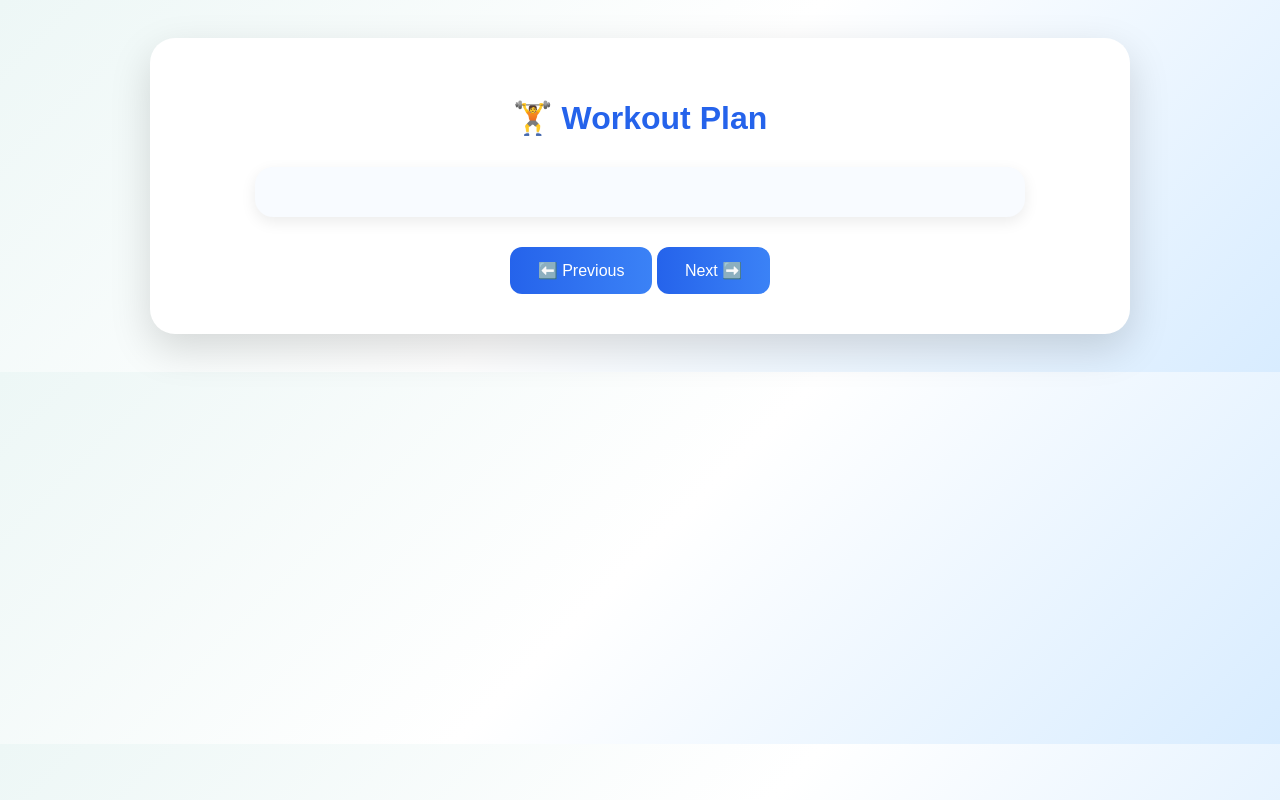
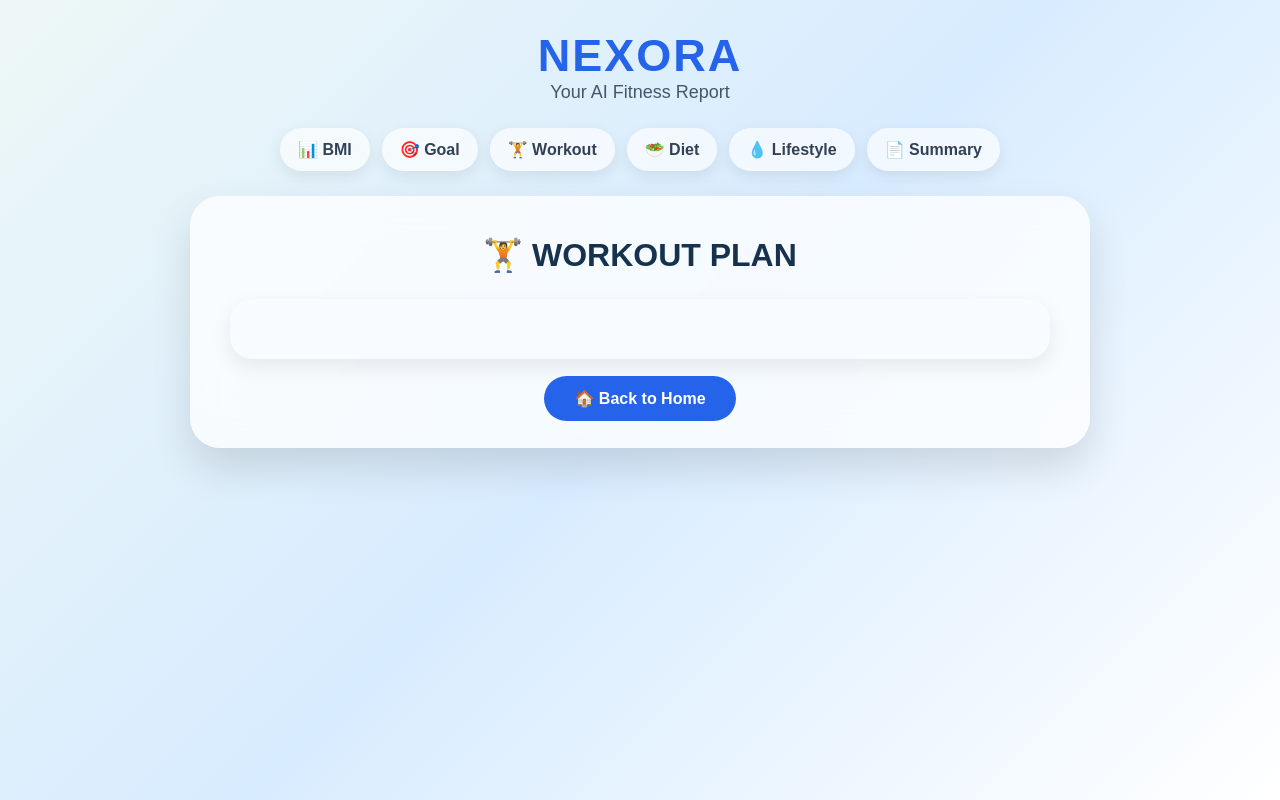
Before and after one commit to santhoshsrinika7/Fitness-AI, a Flask app: page /result3 in a window 1280 px wide. Run offline with Flask 3, Linux system fonts and the light colour scheme.

Commit message:
Update result3.html

```diff
--- a/templates/result3.html
+++ b/templates/result3.html
@@ -1,45 +1,379 @@
 <!DOCTYPE html>
-<html>
+<html lang="en">
+
 <head>
-    <title>NEXORA - Slide 3</title>
-    <style>/* same CSS as above */
-body{font-family:Arial, Helvetica, sans-serif;background:linear-gradient(135deg,#edf7f6,#ffffff,#d8ecff);text-align:center;padding:30px;}
-        .container{background:white;width:90%;max-width:900px;margin:auto;padding:40px;border-radius:25px;box-shadow:0 15px 40px rgba(0,0,0,.15);}
-        h1{color:#2563eb;} h2{color:#16a34a;}
-        .card{width:80%;margin:30px auto;background:#f8fbff;padding:25px;border-radius:18px;box-shadow:0 5px 15px rgba(0,0,0,.08);}
-        .btn{text-decoration:none;background:linear-gradient(90deg,#2563eb,#3b82f6);color:white;padding:14px 28px;border-radius:12px;display:inline-block;transition:.3s;}
-        .btn:hover{background:linear-gradient(90deg,#1d4ed8,#2563eb);}
+
+<title>NEXORA - Workout Plan</title>
+
+<meta name="viewport" content="width=device-width, initial-scale=1.0">
+
+
+<style>
+
+*{
+    margin:0;
+    padding:0;
+    box-sizing:border-box;
+}
+
+
+body{
+
+    font-family:'Poppins',Arial,sans-serif;
+
+    background:linear-gradient(135deg,#edf7f6,#d8ecff,#ffffff);
+
+    min-height:100vh;
+
+    padding:30px;
+
+    color:#1f2937;
+
+}
+
+
+/* HEADER */
+
+.header{
+
+    text-align:center;
+
+    margin-bottom:25px;
+
+}
+
+
+.logo{
+
+    font-size:45px;
+
+    font-weight:700;
+
+    color:#2563eb;
+
+    letter-spacing:2px;
+
+}
+
+
+.subtitle{
+
+    color:#475569;
+
+    font-size:18px;
+
+}
+
+
+
+/* NAVIGATION */
+
+.dashboard-nav{
+
+    display:flex;
+
+    justify-content:center;
+
+    gap:12px;
+
+    flex-wrap:wrap;
+
+    margin:25px auto;
+
+}
+
+
+.dashboard-nav a{
+
+    text-decoration:none;
+
+    color:#334155;
+
+    background:rgba(255,255,255,.65);
+
+    padding:12px 18px;
+
+    border-radius:30px;
+
+    font-weight:600;
+
+    box-shadow:0 5px 15px rgba(0,0,0,.08);
+
+    transition:.3s;
+
+}
+
+
+.dashboard-nav a:hover{
+
+    background:#2563eb;
+
+    color:white;
+
+    transform:translateY(-3px);
+
+}
+
+
+
+/* MAIN CONTAINER */
+
+
+.container{
+
+    width:90%;
+
+    max-width:900px;
+
+    margin:auto;
+
+    background:rgba(255,255,255,.75);
+
+    backdrop-filter:blur(20px);
+
+    padding:40px;
+
+    border-radius:30px;
+
+    box-shadow:0 20px 40px rgba(0,0,0,.12);
+
+}
+
+
+
+h1{
+
+    text-align:center;
+
+    color:#16324F;
+
+    margin-bottom:25px;
+
+}
+
+
+
+.card{
+
+    background:#f8fbff;
+
+    padding:30px;
+
+    border-radius:22px;
+
+    box-shadow:0 8px 20px rgba(0,0,0,.08);
+
+}
+
+
+
+/* WORKOUT ITEMS */
+
 
 ul{
+
     list-style:none;
-    padding:0;
-    margin:0;
+
 }
 
+
 li{
-    list-style:none;
-    margin:12px 0;
-    font-size:18px;
+
+    background:white;
+
+    padding:18px;
+
+    margin:15px 0;
+
+    border-radius:15px;
+
+    font-size:19px;
+
+    font-weight:600;
+
+    box-shadow:0 5px 15px rgba(0,0,0,.08);
+
+    transition:.3s;
+
 }
-    </style>
+
+
+
+li:hover{
+
+    transform:translateX(8px);
+
+    background:#eef7ff;
+
+}
+
+
+
+/* HOME BUTTON */
+
+
+.home-btn{
+
+    text-align:center;
+
+    margin-top:30px;
+
+}
+
+
+.home-btn a{
+
+    text-decoration:none;
+
+    background:#2563eb;
+
+    color:white;
+
+    padding:14px 30px;
+
+    border-radius:30px;
+
+    font-weight:600;
+
+}
+
+
+.home-btn a:hover{
+
+    background:#1d4ed8;
+
+}
+
+
+
+
+@media(max-width:700px){
+
+.container{
+
+width:100%;
+
+padding:25px;
+
+}
+
+
+.logo{
+
+font-size:35px;
+
+}
+
+
+li{
+
+font-size:16px;
+
+}
+
+
+}
+
+
+</style>
+
+
 </head>
+
+
 <body>
-<div class="container">
-    <h1>🏋️ Workout Plan</h1>
-    <div class="card">
-        <ul>
-            {% for item in workout %}
-            <li>{{item}}</li>
-            {% endfor %}
-        </ul>
-    </div>
 
-   <!-- Navigation -->
-<div class="navigation">
-  <a href="/result2" class="btn">⬅️ Previous</a>
-  <a href="/result4" class="btn">Next ➡️</a>
+
+
+<div class="header">
+
+
+<div class="logo">
+NEXORA
 </div>
 
+
+<div class="subtitle">
+Your AI Fitness Report
 </div>
+
+
+</div>
+
+
+
+
+
+
+<div class="dashboard-nav">
+
+
+<a href="/result1">📊 BMI</a>
+
+<a href="/result2">🎯 Goal</a>
+
+<a href="/result3">🏋️ Workout</a>
+
+<a href="/result4">🥗 Diet</a>
+
+<a href="/result5">💧 Lifestyle</a>
+
+<a href="/summary">📄 Summary</a>
+
+
+</div>
+
+
+
+
+
+
+
+<div class="container">
+
+
+<h1>🏋️ WORKOUT PLAN</h1>
+
+
+
+<div class="card">
+
+
+<ul>
+
+{% for item in workout %}
+
+<li>{{item}}</li>
+
+{% endfor %}
+
+</ul>
+
+
+
+</div>
+
+
+
+
+<div class="home-btn">
+
+
+<a href="/">
+🏠 Back to Home
+</a>
+
+
+</div>
+
+
+
+</div>
+
+
+
+
+
 </body>
+
 </html>
```
